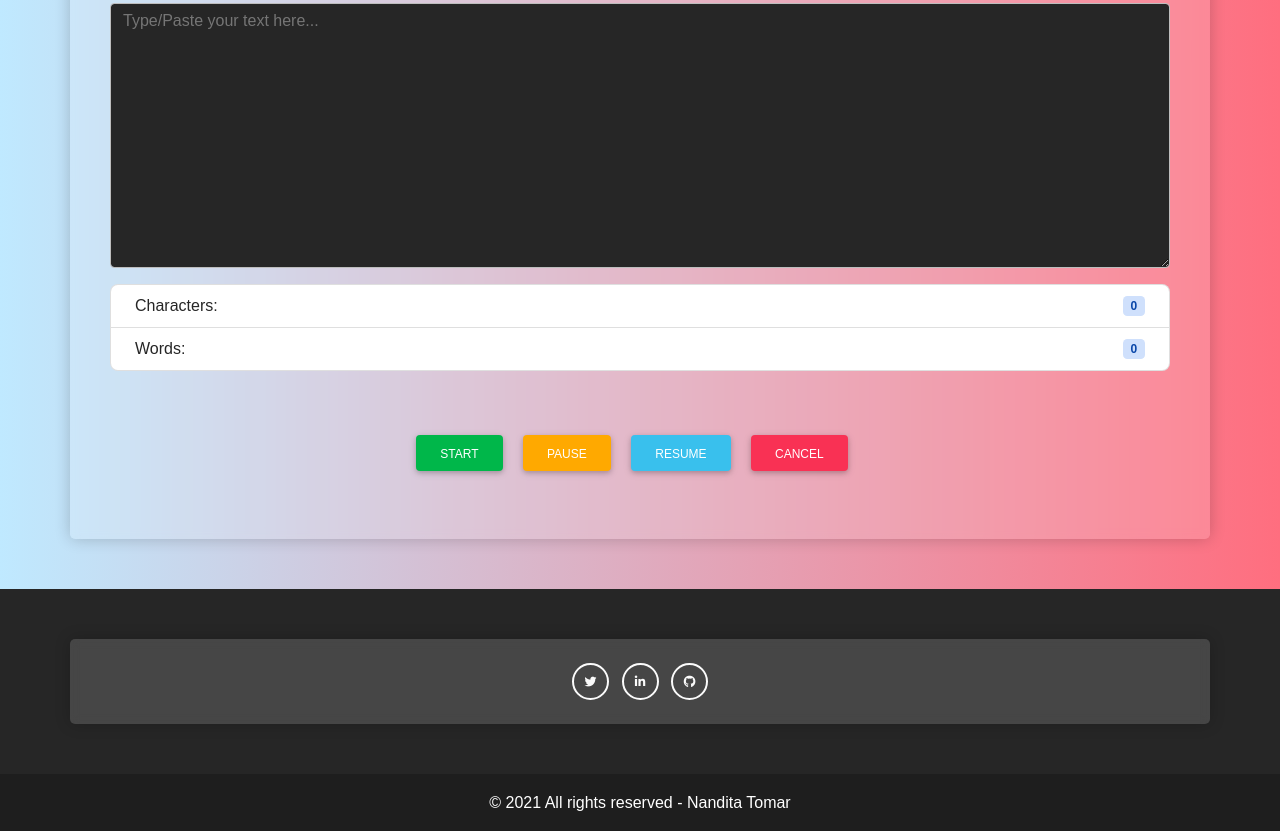
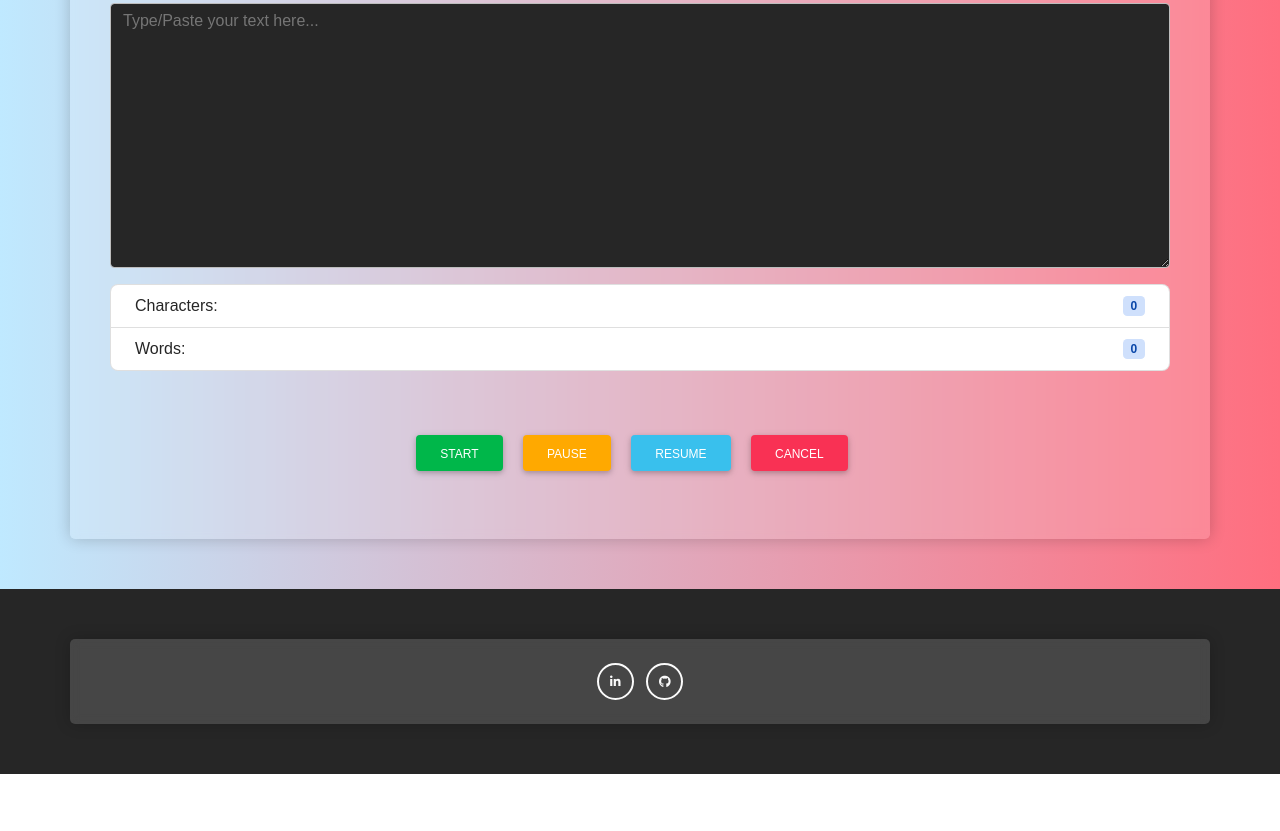
Before and after one commit to shwetay10/VoiceOver, a plain HTML site: page index.html in a window 1280 px wide. Shown: the part 458-1289 px from the top of the page. After the commit the page ends 1232 px from the top, so only its background shows below. Drawn offline with nearby package versions, Linux system fonts and the light colour scheme.

Commit message:
Fixed some link reference mistakes

```diff
--- a/index.html
+++ b/index.html
@@ -61,18 +61,14 @@
 
     <div class="container">
       <section>
-        <a class="btn btn-outline-light btn-floating m-1" href="https://twitter.com/vyomaa_verse" role="button"><i
-            class="fab fa-twitter"></i></a>
-        <a class="btn btn-outline-light btn-floating m-1" href="https://www.linkedin.com/in/nandita-tomar/"
+
+        <a class="btn btn-outline-light btn-floating m-1" href="https://www.linkedin.com/in/shaweta-1282b6204/"
           role="button"><i class="fab fa-linkedin-in"></i></a>
-        <a class="btn btn-outline-light btn-floating m-1" href="https://github.com/vyomaaverse" role="button"><i
+        <a class="btn btn-outline-light btn-floating m-1" href="https://github.com/shwetay10" role="button"><i
             class="fab fa-github"></i></a>
       </section>
     </div>
-    <div class="text-center p-3" style="background-color: rgba(0, 0, 0, 0.2);">
-      © 2021 All rights reserved -
-      <a class="text-white" href="https://mdbootstrap.com/">Nandita Tomar</a>
-    </div>
+
   </footer>
 </body>
 <script src="./main.js"></script>
```
